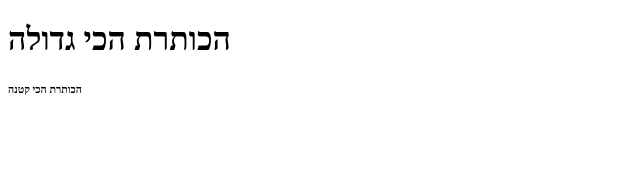
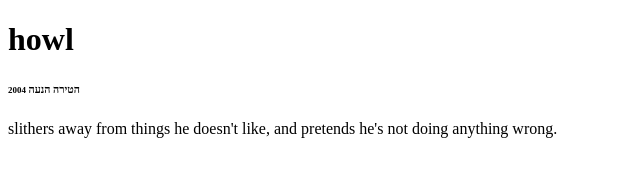
Before and after one commit to Purmki/19.7, a plain HTML site: page index.html in a window 1280 px wide. Shown: the whole page, without its empty margins (0-640 px from the left). Drawn offline with Linux system fonts and the light colour scheme.

Commit message:
howl moving

```diff
--- a/index.html
+++ b/index.html
@@ -2,11 +2,12 @@
 <html lang="en">
 <head>
     <meta charset="UTF-8">
-    <meta name="viewport" content="width=, initial-scale=1.0">
+    <meta name="viewport" content="width=>, initial-scale=1.0">
     <title>Document</title>
 </head>
 <body>
-    <h1>הכותרת הכי גדולה</h1>
-        <h6>הכותרת הכי קטנה</h6>
+    <h1>howl</h1>   <h6>הטירה הנעה <small>2004</small></h6>
+        <p> slithers away from things he doesn't like, and pretends he's not doing anything wrong.</p>
+
 </body>
 </html>
```
Also changed, not shown: 1 other file.
